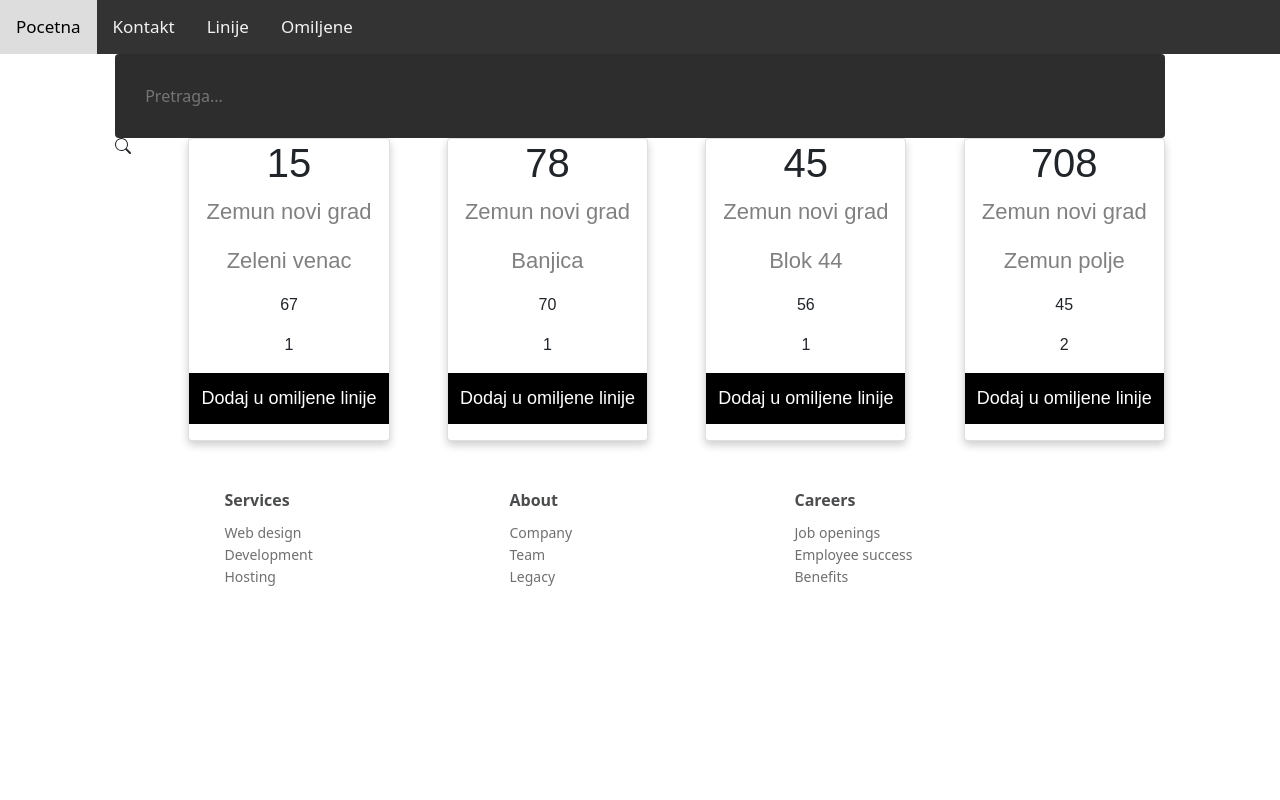
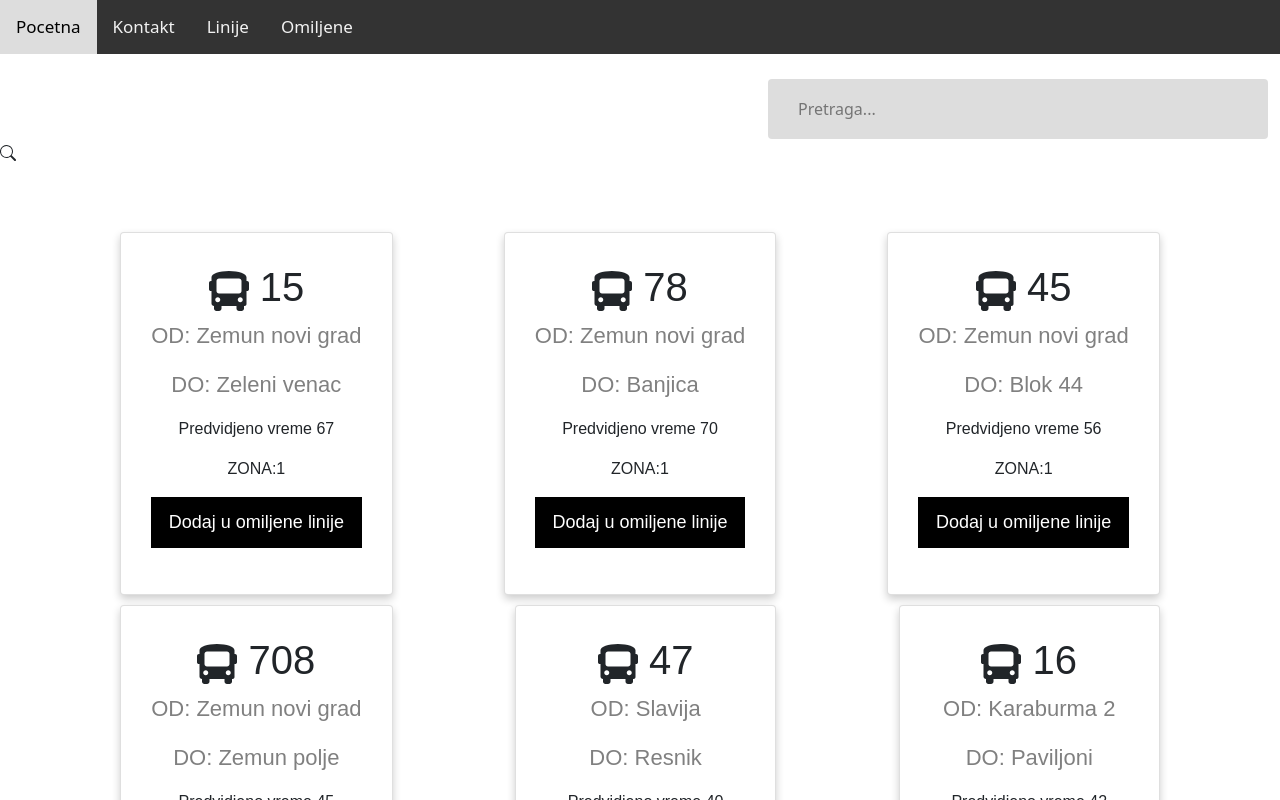
Before and after one commit to 9bobo4/gspReact, a React (Create React App) app: page /linije in a window 1280 px wide. Shown: the top 800 px of the page. Built offline with nearby package versions, Linux system fonts and the light colour scheme.

Commit message:
finalne ispravke vezane za css

```diff
--- a/src/App.css
+++ b/src/App.css
@@ -2,8 +2,8 @@
 /*css futer*/
 .footer-clean {
     padding:50px 0;
-    background-color:#fff;
-    color:#4b4c4d;
+    background-color: #333;
+    color:#dde2e7;
   }
 
   .footer-clean h3 {
@@ -153,21 +153,6 @@ body, html {
     color: black;
   }
 
-  .hero-text button {
-    border: none;
-    outline: 0;
-    display: inline-block;
-    padding: 10px 25px;
-    color: black;
-    background-color: rgb(182, 182, 182);
-    text-align: center;
-    cursor: pointer;
-  }
-
-  .hero-text button:hover {
-    background-color: #555;
-    color: white;
-  }
 
 
 
@@ -185,6 +170,8 @@ body, html {
     overflow: hidden;
     text-align: center;
     font-family: arial;
+    padding: 30px;
+    margin: 5px;
   }
 
   .price {
@@ -219,9 +206,19 @@ body, html {
     flex-direction: row;
     flex-wrap: wrap;
 
-
+    padding-top: 5%;
      margin-left: 9%;
      margin-right:9%;
      margin-top: 0;
      justify-content: space-between;
   }
+
+
+  .search{
+    margin-top: 2%;
+    margin-left: 60%;
+
+    background-color: #ddd;
+    width: 500px;
+    height: 30px;
+  }
--- a/src/App.js
+++ b/src/App.js
@@ -53,7 +53,76 @@ function App() {
       omiljena:0
 
     },
+    {
+      id:5,
+      brojLinije:47,
+      pocetnaStanica:"Slavija",
+      krajnjaStanica:"Resnik",
+      vreme: 40,
+      zona:2,
+      omiljena:0
 
+    },
+    {
+      id:6,
+      brojLinije:16,
+      pocetnaStanica:"Karaburma 2",
+      krajnjaStanica:"Paviljoni",
+      vreme: 42,
+      zona:1,
+      omiljena:0
+
+    },
+    {
+      id:7,
+      brojLinije:39,
+      pocetnaStanica:"Slavija",
+      krajnjaStanica:"Kumodraz 1",
+      vreme: 35,
+      zona:1,
+      omiljena:0
+
+    },
+    {
+      id:8,
+      brojLinije:56,
+      pocetnaStanica:"Zemun novi grad",
+      krajnjaStanica:"Zemun polje",
+      vreme: 45,
+      zona:2,
+      omiljena:0
+
+    },
+    {
+      id:9,
+      brojLinije:73,
+      pocetnaStanica:"Slavija",
+      krajnjaStanica:"Resnik",
+      vreme: 40,
+      zona:2,
+      omiljena:0
+
+    },
+    {
+      id:10,
+      brojLinije:65,
+      pocetnaStanica:"Karaburma 2",
+      krajnjaStanica:"Paviljoni",
+      vreme: 42,
+      zona:1,
+      omiljena:0
+
+    },
+    {
+      id:11,
+      brojLinije:67,
+      pocetnaStanica:"Slavija",
+      krajnjaStanica:"Kumodraz 1",
+      vreme: 35,
+      zona:1,
+      omiljena:0
+
+    },
   ]);
 
 function dodajOmiljenu(id){
--- a/src/komponente/Footer.jsx
+++ b/src/komponente/Footer.jsx
@@ -8,27 +8,27 @@ function Footer() {
             <div className="container">
                 <div className="row justify-content-center">
                     <div className="col-sm-4 col-md-3 item">
-                        <h3>Services</h3>
+                        <h3>Quick links</h3>
                         <ul>
-                            <li><a href="#">Web design</a></li>
-                            <li><a href="#">Development</a></li>
-                            <li><a href="#">Hosting</a></li>
+                            <li><a href="/linije">GSP linije</a></li>
+                            <li><a href="/omiljene">Omiljene linije</a></li>
+                            <li><a href="/kontakt">Kontakt</a></li>
                         </ul>
                     </div>
                     <div className="col-sm-4 col-md-3 item">
-                        <h3>About</h3>
+                        <h3>Mozete nas naci</h3>
                         <ul>
-                            <li><a href="#">Company</a></li>
-                            <li><a href="#">Team</a></li>
-                            <li><a href="#">Legacy</a></li>
+                            <li><a href="#">Kneginje Ljubice 29</a></li>
+                            <li><a href="#">Beograd</a></li>
+                            <li><a href="#">011 234567</a></li>
                         </ul>
                     </div>
                     <div className="col-sm-4 col-md-3 item">
-                        <h3>Careers</h3>
+                        <h3>Usluge</h3>
                         <ul>
-                            <li><a href="#">Job openings</a></li>
-                            <li><a href="#">Employee success</a></li>
-                            <li><a href="#">Benefits</a></li>
+                            <li> Gradski prevoz</li>
+                            <li>Reklama na autobusu</li>
+                            <li>Baner na sajtu</li>
                         </ul>
                     </div>
 
--- a/src/komponente/Linije.jsx
+++ b/src/komponente/Linije.jsx
@@ -11,9 +11,12 @@ function Linije({linije,dodajOmiljenu}) {
 
 
   return (
+    <div>
+        <input  className='search'type="text" placeholder='Pretraga...' onChange={handleInput}></input>  <BsSearch />
+    <div className='sveLinije'>
 
-    <div className='sveLinije'>
-    <input type="text" placeholder='Pretraga...' onChange={handleInput}></input>  <BsSearch />
+
+
     {searchTerm=='' ?
         linije.map((l)=>(<LinijeKartica key={l.id} linija={l} dodajOmiljenu={dodajOmiljenu} mod={1} ></LinijeKartica>))
         :
@@ -22,6 +25,7 @@ function Linije({linije,dodajOmiljenu}) {
         .map((l)=>(<LinijeKartica key={l.id} linija={l} dodajOmiljenu={dodajOmiljenu} mod={1} ></LinijeKartica>))
     }
     </div>
+    </div>
   );
 }
 
--- a/src/komponente/LinijeKartica.jsx
+++ b/src/komponente/LinijeKartica.jsx
@@ -1,5 +1,5 @@
 import React from 'react'
-
+import {FaBus} from "react-icons/fa"
 
 
 
@@ -8,12 +8,12 @@ function LinijeKartica({linija,dodajOmiljenu,mod,izbaciIzOmiljenih}) { //mod-1 a
     <div >
       <div className="card">
 
-        <h1>{linija.brojLinije}</h1>
-        <p className="price"> {linija.pocetnaStanica}</p>
-        <p className="price"> {linija.krajnjaStanica}</p>
+        <h1><FaBus></FaBus>   {linija.brojLinije}</h1>
+        <p className="price">OD: {linija.pocetnaStanica}</p>
+        <p className="price">DO: {linija.krajnjaStanica}</p>
 
-        <p> {linija.vreme}</p>
-        <p> {linija.zona}</p>
+        <p>Predvidjeno vreme {linija.vreme}</p>
+        <p> ZONA:{linija.zona}</p>
         {mod==1 ?
         <p><button onClick={()=>dodajOmiljenu(linija.id)}>Dodaj u omiljene linije</button></p>
         :
```
